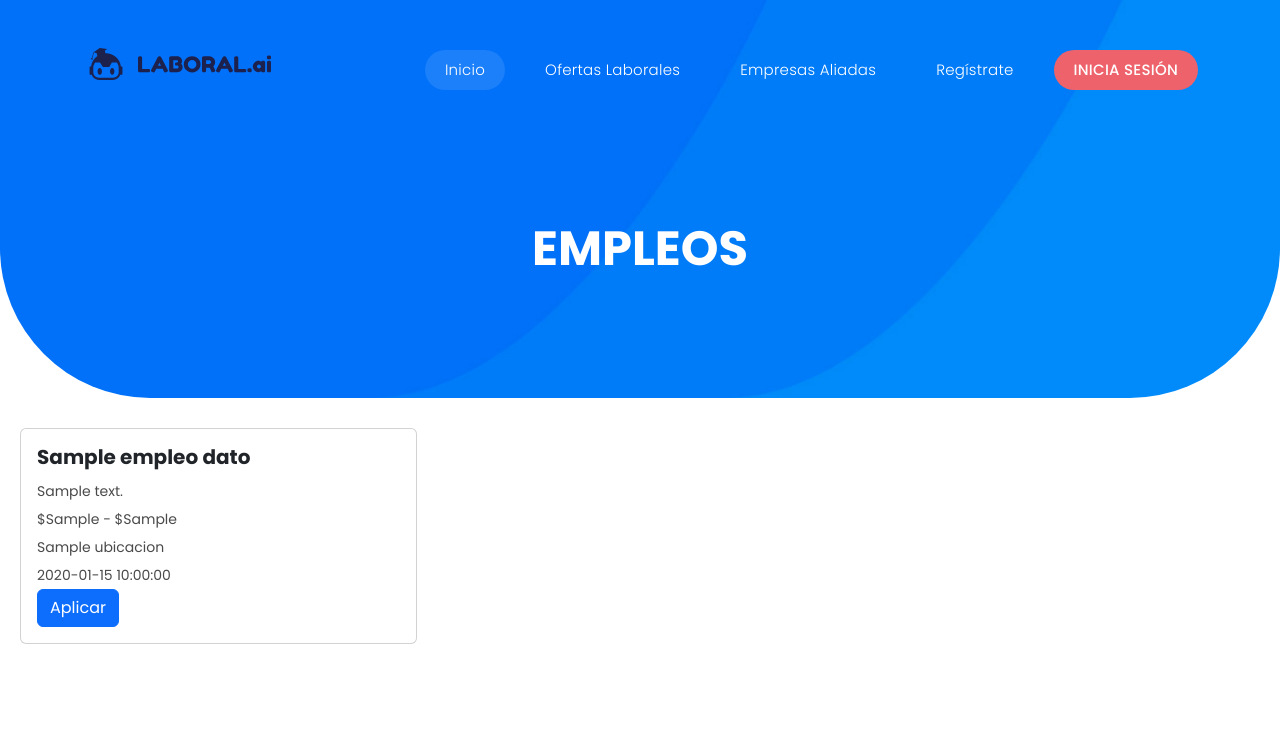
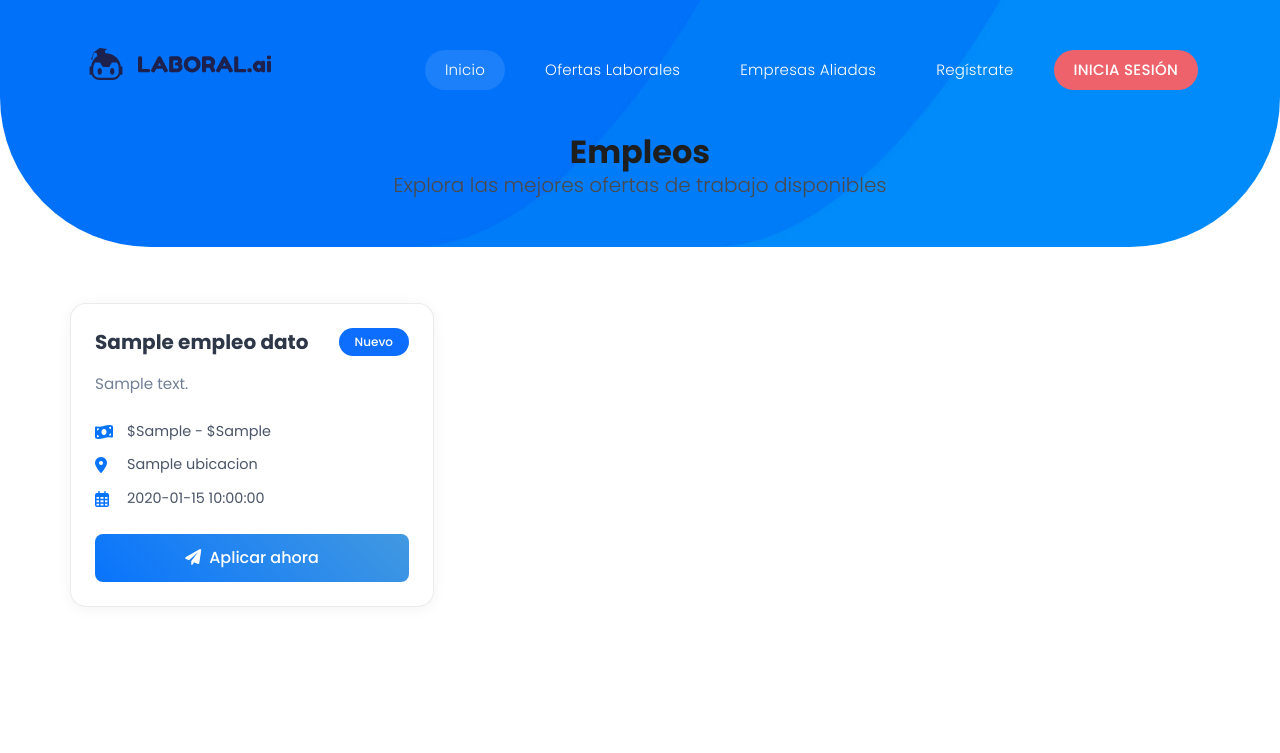
Before and after one commit to denzelbautista/mvp-laboral-ai, a Flask app: template templates/shop.html in a window 1280 px wide. Shown: the top 753 px of the page. Run offline with Flask 3, Linux system fonts and the light colour scheme; the template is opened without the code that fills it: most values are stand-ins (such as "Sample title", 1, 10 or a date in 2020); some libraries are stand-ins or nearby versions.

Commit message:
Add card styles

```diff
--- a/static/css/shop.css
+++ b/static/css/shop.css
@@ -1,127 +1,107 @@
-.containerproductos {
-    /* quiero que izquierda derecha y abajo tengan 20 y arriba tenga 25*/
-    padding: 30px 20px 20px 20px;
+/* colores forms */
+:root {
+  --blue-laboral: #0874fc;
+  --header-height: 85px; /* espacio para el header */
 }
 
-.row {
-    justify-content: space-between;
-    display: flex;
+.heading-text-shop {
+  margin-top: var(--header-height);
 }
 
-.product-card {
-    border: 1px solid #ddd;
-    border-radius: 20px;
-    padding: 20px;
-    text-align: center;
-
-    margin-bottom: 10px;
-
-    transition: box-shadow 0.3s ease;
-    background-color: #f8f9fa;
-    display: flex;
-    flex-direction: column;
-    align-items: center;
-    justify-content: space-between;
+.jobs-container {
+  padding: 2rem 0;
 }
 
-.product-card:hover {
-    box-shadow: 0 0 15px rgba(0, 0, 0, 0.2);
+.job-card {
+  background: #ffffff;
+  border-radius: 1rem;
+  border: 1px solid rgba(0, 0, 0, 0.08);
+  transition: all 0.3s ease;
+  position: relative;
+  overflow: hidden;
+  box-shadow: 0 2px 15px rgba(0, 0, 0, 0.05);
 }
 
-.product-image {
-    width: 100%;
-    height: 150px;
-    object-fit: contain;
-    background-color: #ffffff;
-    border-radius: 10px;
+.job-card:hover {
+  transform: translateY(-5px);
+  box-shadow: 0 5px 20px rgba(0, 0, 0, 0.1);
 }
 
-.product-category {
-    font-size: 14px;
-    color: #888;
+.job-card .card-body {
+  padding: 1.5rem;
 }
 
-.product-name {
-    font-size: 18px;
-    font-weight: bold;
-    margin: 10px 0;
+.card-title {
+  color: #2d3748;
+  font-size: 1.25rem;
+  line-height: 1.4;
 }
 
-.product-price {
-    font-size: 16px;
-    color: #e74c3c;
-    margin-bottom: 10px;
+.badge {
+  padding: 0.5rem 1rem;
+  font-weight: 500;
+  font-size: 0.75rem;
+  border-radius: 2rem;
 }
 
-.buy-button {
-    margin-left: 15px;
-    display: inline-block;
-    padding: 10px 20px;
-    background-color: #007bff;
-    color: #fff;
-    border: none;
-    border-radius: 15px;
-    cursor: pointer;
-    text-decoration: none;
+.card-description {
+  color: #718096;
+  font-size: 0.95rem;
+  line-height: 1.6;
 }
 
-.buy-button:hover {
-    background-color: #0056b3;
+.job-details {
+  display: flex;
+  flex-direction: column;
+  gap: 0.75rem;
+  margin-bottom: 1.5rem;
+}
+
+.detail-item {
+  display: flex;
+  align-items: center;
+  gap: 0.75rem;
+  color: #4a5568;
+  font-size: 0.9rem;
+}
+
+.detail-item i {
+  color: var(--blue-laboral);
+  font-size: 1rem;
+  width: 20px;
+}
+
+.btn-apply {
+  background: linear-gradient(45deg, var(--blue-laboral), #4299e1);
+  color: white;
+  padding: 0.75rem 1.5rem;
+  border-radius: 0.5rem;
+  font-weight: 500;
+  transition: all 0.3s ease;
+  border: none;
+}
+
+.btn-apply:hover {
+  background: linear-gradient(45deg, #2c5282, var(--blue-laboral));
+  color: white;
+  transform: translateY(-2px);
 }
 
 .pagination {
-    display: flex;
-    justify-content: center;
-    list-style: none;
-    padding: 0;
-}
-
-.pagination li {
-    margin: 0 5px;
-}
-
-.pagination a {
-    padding: 8px 12px;
-    border: 1px solid #ddd;
-    border-radius: 15px;
-    text-decoration: none;
-}
-
-.pagination a:hover {
-    background-color: #f1f1f1;
-}
-
-.is_active {
-    background-color: #007bff;
-    color: #fff;
-    border-color: #007bff;
+  gap: 0.5rem;
+  margin-top: 30px;
 }
 
 @media (max-width: 768px) {
-    .product-card {
-        flex: 0 0 100%;
-        max-width: 100%;
-    }
+  .job-card {
+    margin-bottom: 1rem;
+  }
+
+  .job-details {
+    gap: 0.5rem;
+  }
+
+  .card-title {
+    font-size: 1.1rem;
+  }
 }
-
-@media (min-width: 769px) and (max-width: 992px) {
-    .product-card {
-        flex: 0 0 48%;
-        max-width: 48%;
-    }
-}
-
-@media (min-width: 993px) {
-    .product-card {
-        flex: 0 0 23%;
-        max-width: 23%;
-    }
-}
-
-.pagination {
-    margin-top: 30px;
-}
-
-footer {
-    margin-top: 60px;
-}
--- a/templates/shop.html
+++ b/templates/shop.html
@@ -6,34 +6,55 @@
   <link rel="stylesheet" href="{{ url_for('static', filename='css/shop.css') }}">
 </head>
 
-<div class="page-heading header-text">
+<div class="page-heading header-text bg-primary text-white py-5 mb-4">
   <div class="container">
     <div class="row">
-      <div class="col-lg-12">
-        <h3>Empleos</h3>
+      <div class="heading-text-shop col-lg-12 text-center">
+        <h2 class="fw-bold">Empleos</h2>
+        <p class="lead">Explora las mejores ofertas de trabajo disponibles</p>
       </div>
     </div>
   </div>
 </div>
 
-<div class="containerproductos">
-  <div class="row" id="productos-container">
+<div class="container jobs-container">
+  <div class="row g-4" id="productos-container">
     {% for empleo in empleos %}
     <div class="col-lg-4 col-md-6">
-      <div class="card">
-        <div class="card-body">
-          <h5 class="card-title">{{ empleo.empleo_datos.nombre_empleo }}</h5>
-          <p class="card-text">{{ empleo.empleo_datos.descripcion }}</p>
-          <p class="card-price">${{ empleo.empleo_datos.salario_min }} - ${{ empleo.empleo_datos.salario_max }}</p>
-          <p class="card-location">{{ empleo.empleo_datos.ubicacion }}</p>
-          <p class="card-publication-date">{{ empleo.empleo_datos.fecha_publicacion }}</p>
-          <a href="#" class="btn btn-primary">Aplicar</a>
+      <div class="job-card h-100">
+        <div class="card-body d-flex flex-column">
+          <div class="d-flex justify-content-between align-items-start mb-3">
+            <h5 class="card-title fw-bold mb-0">{{ empleo.empleo_datos.nombre_empleo }}</h5>
+            <span class="badge bg-primary">Nuevo</span>
+          </div>
+
+          <p class="card-description mb-4">{{ empleo.empleo_datos.descripcion }}</p>
+
+          <div class="job-details">
+            <div class="detail-item">
+              <i class="fas fa-money-bill-wave"></i>
+              <span>${{ empleo.empleo_datos.salario_min }} - ${{ empleo.empleo_datos.salario_max }}</span>
+            </div>
+            <div class="detail-item">
+              <i class="fas fa-map-marker-alt"></i>
+              <span>{{ empleo.empleo_datos.ubicacion }}</span>
+            </div>
+            <div class="detail-item">
+              <i class="far fa-calendar-alt"></i>
+              <span>{{ empleo.empleo_datos.fecha_publicacion }}</span>
+            </div>
+          </div>
+
+          <div class="mt-auto">
+            <a href="#" class="btn btn-apply w-100">
+              <i class="fas fa-paper-plane me-2"></i>Aplicar ahora
+            </a>
+          </div>
         </div>
       </div>
     </div>
     {% endfor %}
-  </div>
-  <ul class="pagination">
+  </div>  <ul class="pagination">
     <!-- Aquí se agregarán los enlaces de paginación dinámicamente -->
   </ul>
 </div>
```
